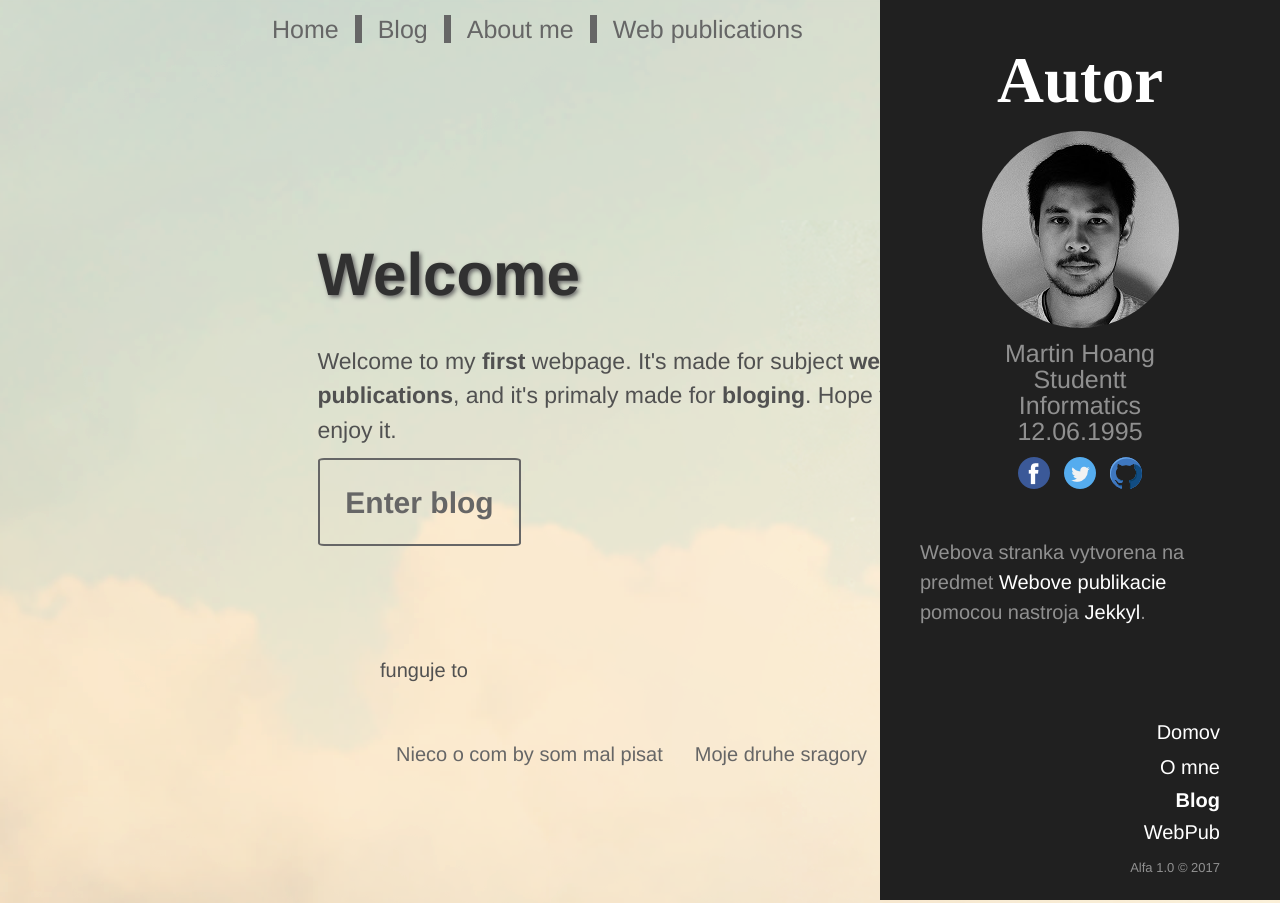
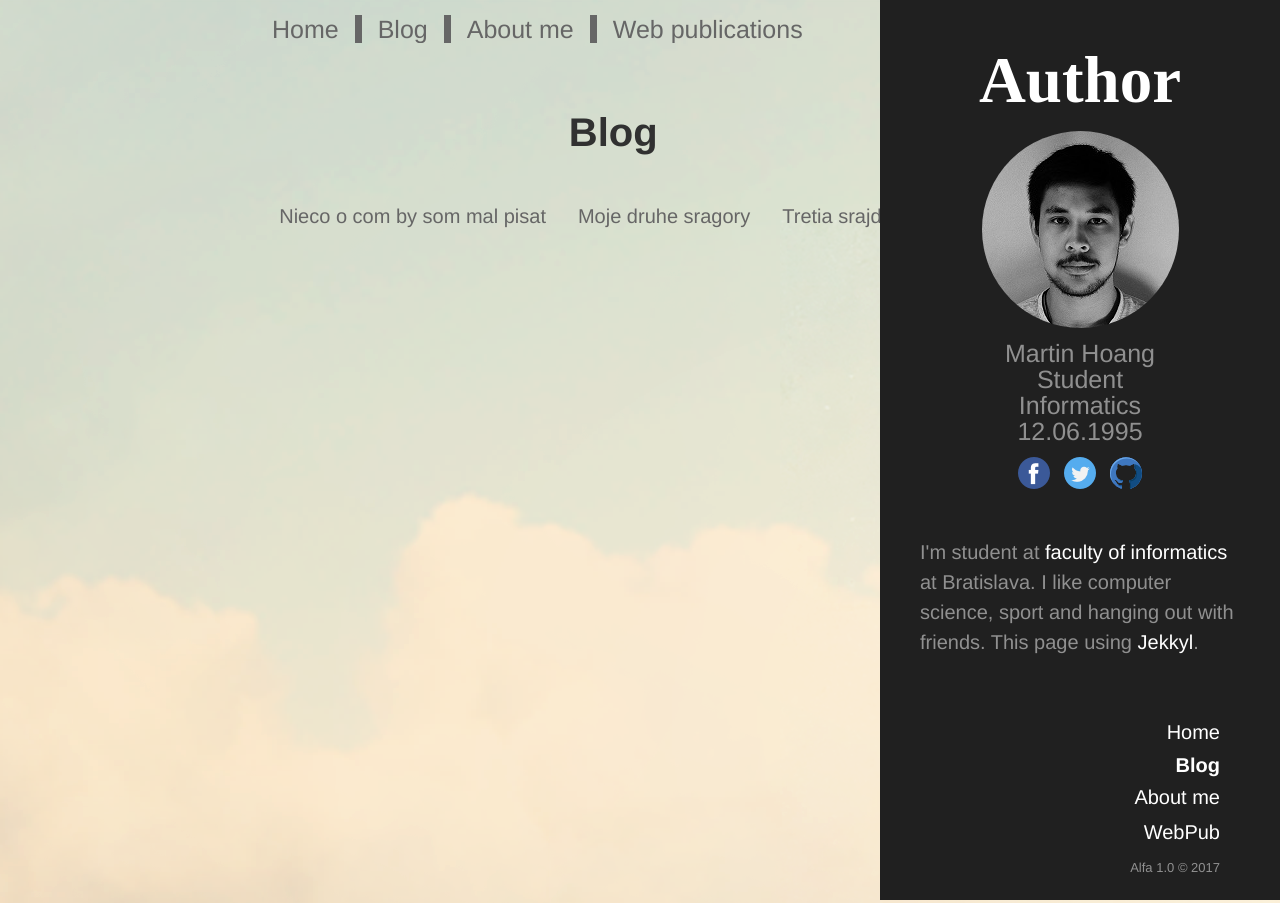
Before and after one commit to hoanghog/hoanghog.github.io, a Jekyll site: the page built from blog.html, in a window 1280 px wide. Built offline with Jekyll 4.4.1, drawn with Linux system fonts in a browser that asks for light colours.

Commit message:
Added some things

```diff
--- a/_layouts/default.html
+++ b/_layouts/default.html
@@ -9,22 +9,15 @@
 
     </head>
     <body class="background">
-        <div class="welcome-box">
-            <div class="welcome-box-content">
-                <h1>
-                    Welcome
-                </h1>
-                <p>
-                    Welcome to my <strong>first</strong> webpage. It's made for subject <strong>web publications</strong>, and it's primaly made for <strong>bloging</strong>. Hope you will enjoy it.
-</p>
-                <a href="blog.html" class="welcome-box-button">
-                    Enter blog
-                </a>
-            </div>
-        </div>
+
         <header>
             {% include nav.html %}
         </header>
+
+
+        {% if page.url == '/' %}
+            {% include main-screen.html %}
+        {% endif %}
 
 
         {{content}}
--- a/_layouts/wabalaba.html
+++ b/_layouts/wabalaba.html
@@ -6,31 +6,31 @@ layout: default
     <div class="container sidebar-sticky">
         <div class="sidebar-about">
             <h1 class="lead">
-                Autor
+                Author
             </h1>
             <img src="imgs/me.png" class="portrait">
             <p class="about">Martin Hoang</p>
-            <p class="about">Studentt </p>
+            <p class="about">Student</p>
             <p class="about">Informatics</p>
             <p class="about">12.06.1995</p>
             <a href="https://www.facebook.com/martin.hog" target="_blank"><img src="imgs/icons/facebook.png" class="icons"></a>
             <a href="https://twitter.com/HoangHog" target="_blank"><img src="imgs/icons/twitter.png" class="icons"></a>
             <a href="https://github.com/hoanghog" target="_blank"><img src="imgs/icons/github.png" class="icons"></a>
 
-            <p class="sidebar-p">Webova stranka vytvorena na predmet <a href="https://wiki.fiit.stuba.sk/study/bc/info/wp/2016-17/" target="_blank">Webove publikacie</a> pomocou nastroja <a href="http://jekyllrb.com" target="_blank">Jekkyl</a>.</p>
+            <p class="sidebar-p">I'm student at<a href="http://www.fiit.stuba.sk/" target="_blank"> faculty of informatics</a> at Bratislava. I like computer science, sport and hanging out with friends. This page using <a href="http://jekyllrb.com" target="_blank">Jekkyl</a>.</p>
         </div>
 
         <nav class="sidebar-nav">
-            <a class="sidebar-nav-item" href="/">Domov</a>
-            <a class="sidebar-nav-item" href="/about/">O mne</a>
+            <a class="sidebar-nav-item" href="/">Home</a>
             <a class="{% if page.url contains 'blog.html' %}sidebar-nav-item-active{% else %}sidebar-nav-item{% endif %}" href="blog.html">Blog</a>
-            <a class="sidebar-nav-item" href="https://github.com/poole/hyde/archive/v2.1.0.zip">WebPub</a>
+            <a class="sidebar-nav-item" href="/about/">About me</a>
+            <a class="sidebar-nav-item" href="">WebPub</a>
             <span class="sidebar-nav-ver">Alfa 1.0 &copy; 2017</span>
         </nav>
 
     </div>
 </div>
-<div class="content container">
+<div class="blog container">
 
     <div class="posts">
 
--- a/blog.html
+++ b/blog.html
@@ -1,7 +1,9 @@
 ---
 layout: wabalaba
 ---
-<p>funguje to </p>
+<h1>
+    Blog
+</h1>
 <ul>
     {% for post in site.posts %}
     <li>
--- a/css/common.css
+++ b/css/common.css
@@ -29,7 +29,7 @@
     margin: 0 auto;
     box-sizing: border-box;
     position: relative;
-    padding-top: 13%;
+    padding-top: 11%;
 }
 
 .welcome-box-content {
@@ -97,8 +97,3 @@ header {
     z-index: 9999;
     line-height: 0;
 }
-
-a.nav:hover,
-a.nav:focus {
-
-}
--- a/css/post.css
+++ b/css/post.css
@@ -5,12 +5,16 @@
  * with a 25%-wide `.sidebar`.
  */
 
-.content {
+.blog {
     padding-top: 4rem;
     padding-bottom: 4rem;
-    margin-left: 18rem;
-    margin-right: 2rem;
-    max-width: 38rem;
+    margin-left: 19%;
+    margin-right: 10%;
+    max-width: 30rem;
+}
+
+.blog h1{
+    text-align: center;
 }
 
 /*
@@ -20,7 +24,7 @@
  */
 
 .container {
-    max-width: 55rem;
+    max-width: 35rem;
     padding-left: 1rem;
     padding-right: 1rem;
     /*margin-left:  auto;
```
Also changed, not shown: _includes/main-screen.html (added, +13 -0 lines), _layouts/main-screen.html (deleted, +0 -9 lines).
